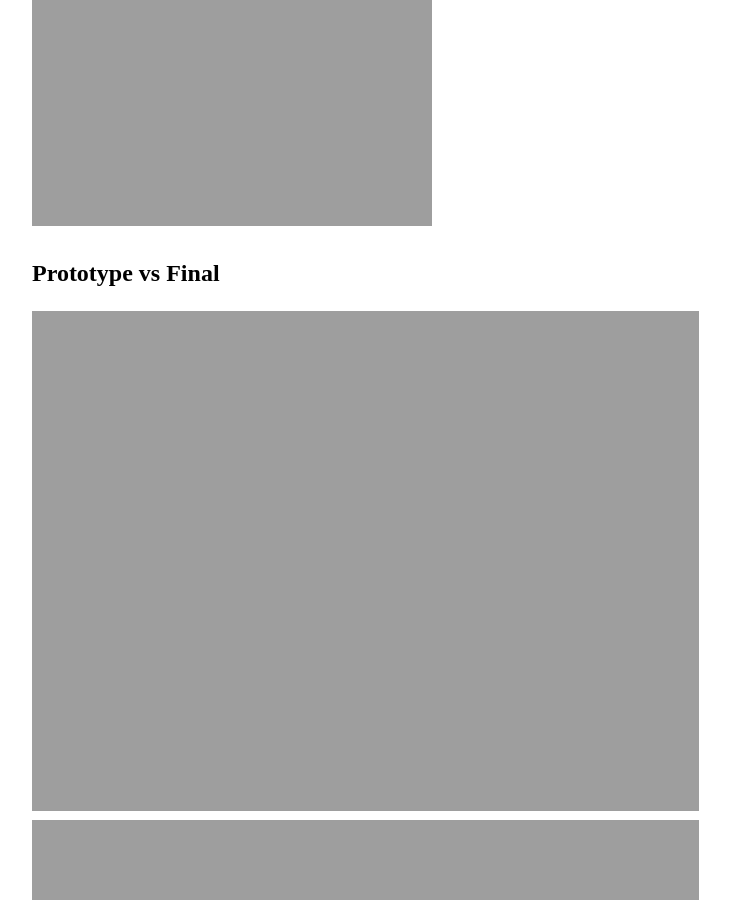
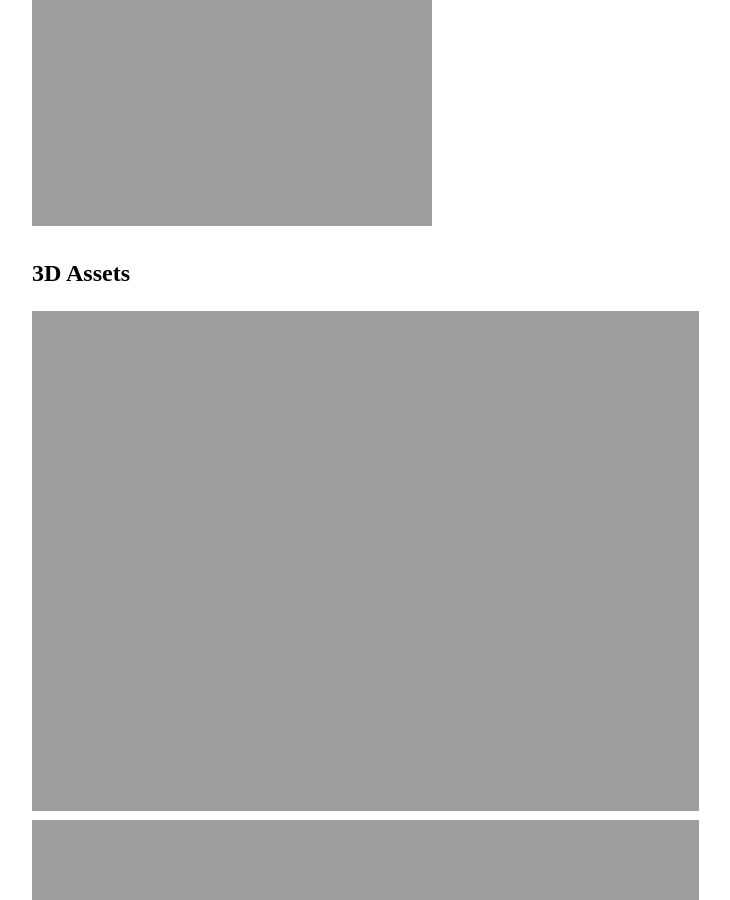
Before and after one commit to garcia50gabriela/garcia50gabriela.github.io, a Jekyll site: the page built from _posts/2020-03-23-Cove.md, in a window 1280 px wide and 900 px high, scrolled down 613 px. Shown: the whole window, without its empty margins (160-890 px from the left). Built offline with Jekyll 4.4.1, drawn with Linux system fonts in a browser that asks for light colours; our own code applies the rules of GitHub Pages for plain Markdown files.

Commit message:
Update 2020-03-23-Cove.md

```diff
--- a/_posts/2020-03-23-Cove.md
+++ b/_posts/2020-03-23-Cove.md
@@ -2,14 +2,10 @@
 Mid-way through the semester, I became inspired to make a game about being a mermaid.
 Mermaids as a subject matter inspired me to pursue an interesting objective of crashing ships, I believe this objective created a feeling of mischief and fantasy.
 
-[Link to Game](https://garcia50gabriela.github.io/Mermaid/index.html)
+[Link to Game](https://garcia50gabriela.github.io/Cove/index.html)
 
 ## How to Play
 <img src="https://garcia50gabriela.github.io/images/HowTo.png" height="300"/>
-
-## Prototype vs Final
-<img src="https://garcia50gabriela.github.io/images/CovePrototype.png" height="500"/>
-<img src="https://garcia50gabriela.github.io/images/CoveFinal.png" height="500"/>
 
 ## 3D Assets
 <img src="https://garcia50gabriela.github.io/images/Lighthouse.png" height="500"/>
```
